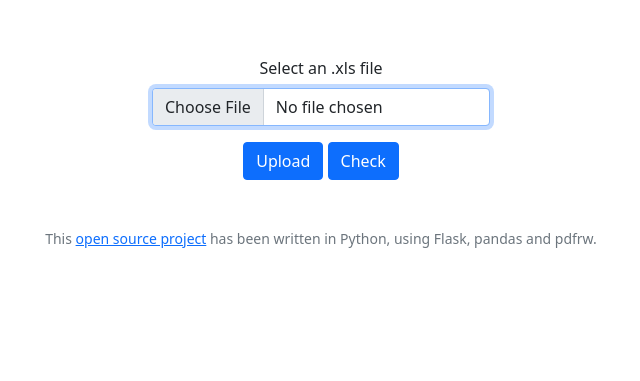
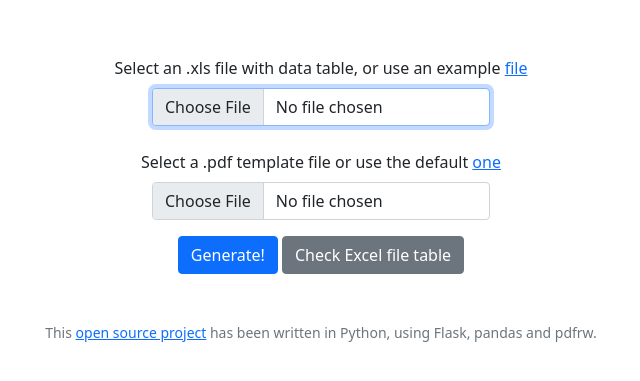
Before and after one commit to Curiosit/pdf-conference-tool, a Flask app: page / in a window 1280 px wide. Shown: the part 102-483 px from the top of the page, without its empty margins (319-959 px from the left). Run offline with Flask 3, Linux system fonts and the light colour scheme; some libraries are stand-ins or nearby versions.

Commit message:
added default pdf and excel templates
Added default templates in pdf and excel, and added ability to upload own pdf template

```diff
--- a/app.py
+++ b/app.py
@@ -16,7 +16,7 @@ df = ""
 from pathlib import Path
 
 THIS_FOLDER = Path(__file__).parent.resolve()
-pdf_template = THIS_FOLDER / "static/temp.pdf"
+pdf_template_path = THIS_FOLDER / "static/temp.pdf"
 excel_template = THIS_FOLDER / "static/example_data.xls"
 filled_pdf = THIS_FOLDER / "static/filled_pdf.pdf"
 
@@ -47,14 +47,26 @@ def upload():
     if request.method == "POST":
         print(request.form["action"])
         if request.form["action"] == "upload":
+            f = ''
+
+            df=''
+            if request.files["file"]:
+                f = request.files["file"]
+                data = f.read()
+                filename = f.filename
+                file_object = io.BytesIO(data)
+                values = []
+
+                df = pd.read_excel(file_object, header=None)
+            else:
+                df = pd.read_excel(excel_template, header=None)
+                filename = 'default'
             # FileStorage object wrapper
-            f = request.files["file"]
-            data = f.read()
-            filename = f.filename
-            file_object = io.BytesIO(data)
-            values = []
-            vid = 0
-            df = pd.read_excel(file_object, header=None)
+
+
+
+
+
             df.columns = df.columns.astype(str)
             df = df.rename(
                 columns={
@@ -78,6 +90,14 @@ def upload():
             values = dict
             i = 0
             result = []
+
+
+
+            pdf_template = ''
+            if request.files["pdf_file"]:
+                pdf_template = request.files["pdf_file"]
+            else:
+                pdf_template = pdf_template_path
             pdfs = pdfrw.PdfWriter()
 
             ppage = ""
--- a/templates/upload.html
+++ b/templates/upload.html
@@ -6,12 +6,16 @@
 
 {% block main %}
 
-    <label class="m-2">Select an .xls file</label>
+    <label class="m-2">Select an .xls file with data table, or use an example <a href="./static/example_data.xls">file</a></label>
     <form action="/uploaded" method="post" enctype = "multipart/form-data">
         <div class="mb-3">
             <input autocomplete="off" autofocus class="form-control mx-auto w-auto" id="file" name="file" placeholder="Select one excel file..." type="file">
         </div>
-        <button class="btn btn-primary" type="submit" name="action" value="upload">Upload</button>
-        <button class="btn btn-primary" type="submit" name="action" value="check">Check</button>
+    <label class="m-2">Select a .pdf template file or use the default <a href="./static/temp.pdf">one</a></label>
+        <div class="mb-3">
+            <input autocomplete="off" autofocus class="form-control mx-auto w-auto" id="pdf_file" name="pdf_file" placeholder="Select one pdf template file..." type="file">
+        </div>
+        <button class="btn btn-primary" type="submit" name="action" value="upload">Generate!</button>
+        <button class="btn btn-secondary" type="submit" name="action" value="check">Check Excel file table</button>
     </form>
 {% endblock %}
```
